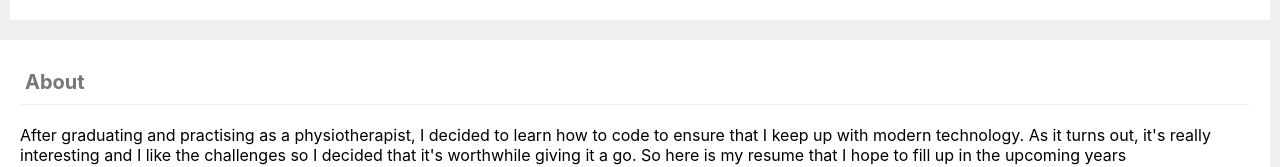
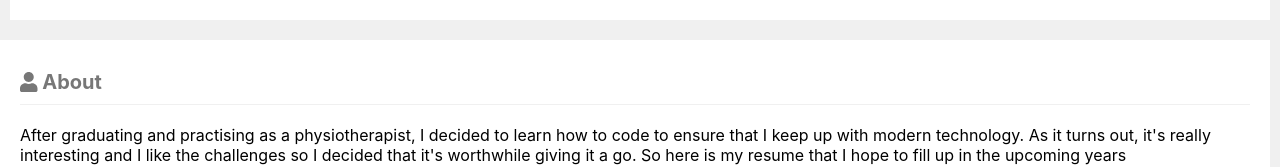
Before and after one commit to markgalante/portfolio, a React (Create React App) app in the folder myportfolio/: page / in a window 1280 px wide. Shown: the part 428-595 px from the top of the page. Built offline with nearby package versions, Linux system fonts and the light colour scheme.

Commit message:
Added font awesome to About

```diff
--- a/myportfolio/src/Components/About.js
+++ b/myportfolio/src/Components/About.js
@@ -1,9 +1,10 @@
 import React from 'react';
+import { FontAwesomeIcon } from '@fortawesome/react-fontawesome';
 
 const About = props =>{
     return(
         <section>
-            <h2 className="text-uppercase"><i className="fa fa-lg fa-user"></i>About</h2>
+            <h2 className="text-uppercase"><FontAwesomeIcon icon={['fas', 'user']} /> About</h2>
             <div>
                 {props.aboutData}
             </div>
--- a/myportfolio/src/Components/App.js
+++ b/myportfolio/src/Components/App.js
@@ -5,6 +5,10 @@ import Education from './Education';
 import Work from './Work';
 import Skills from './Skills';
 import Profile from './Profile';
+import { library } from '@fortawesome/fontawesome-svg-core'
+import { fas } from '@fortawesome/free-solid-svg-icons'
+
+library.add(fas)
 
 const App = props => {
   const profileData = props.jsonObj.basics;
```
